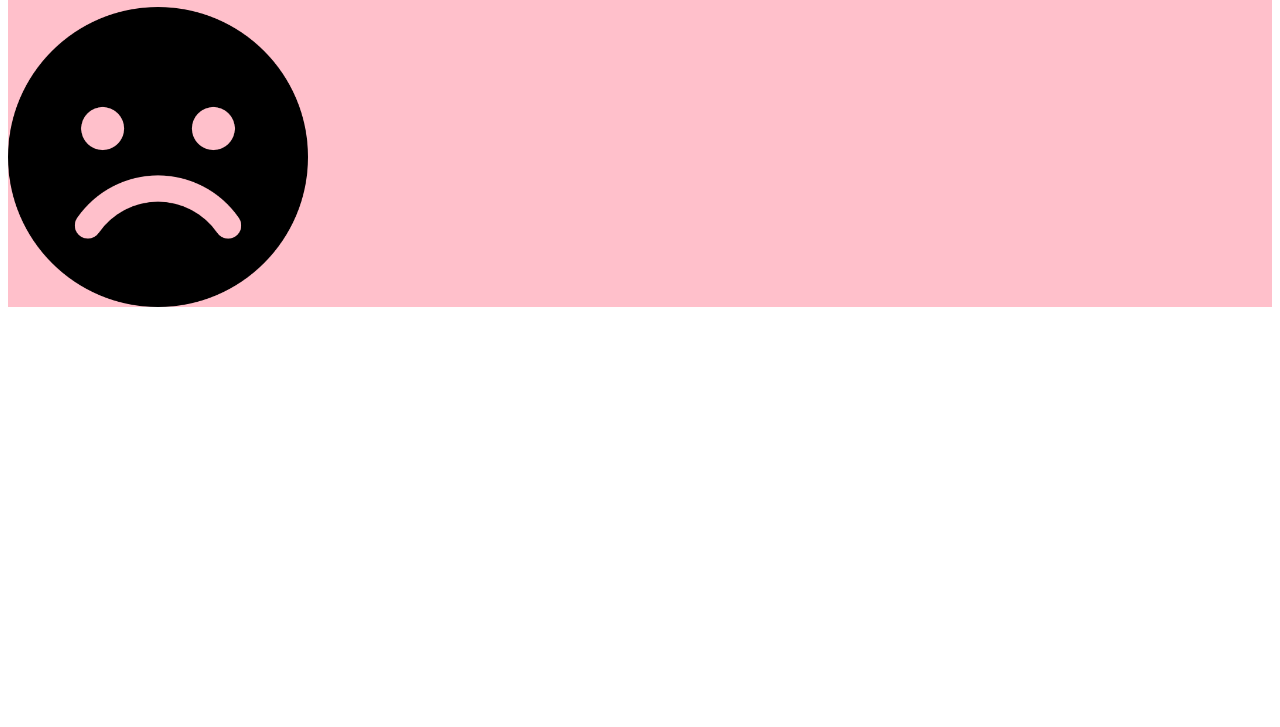
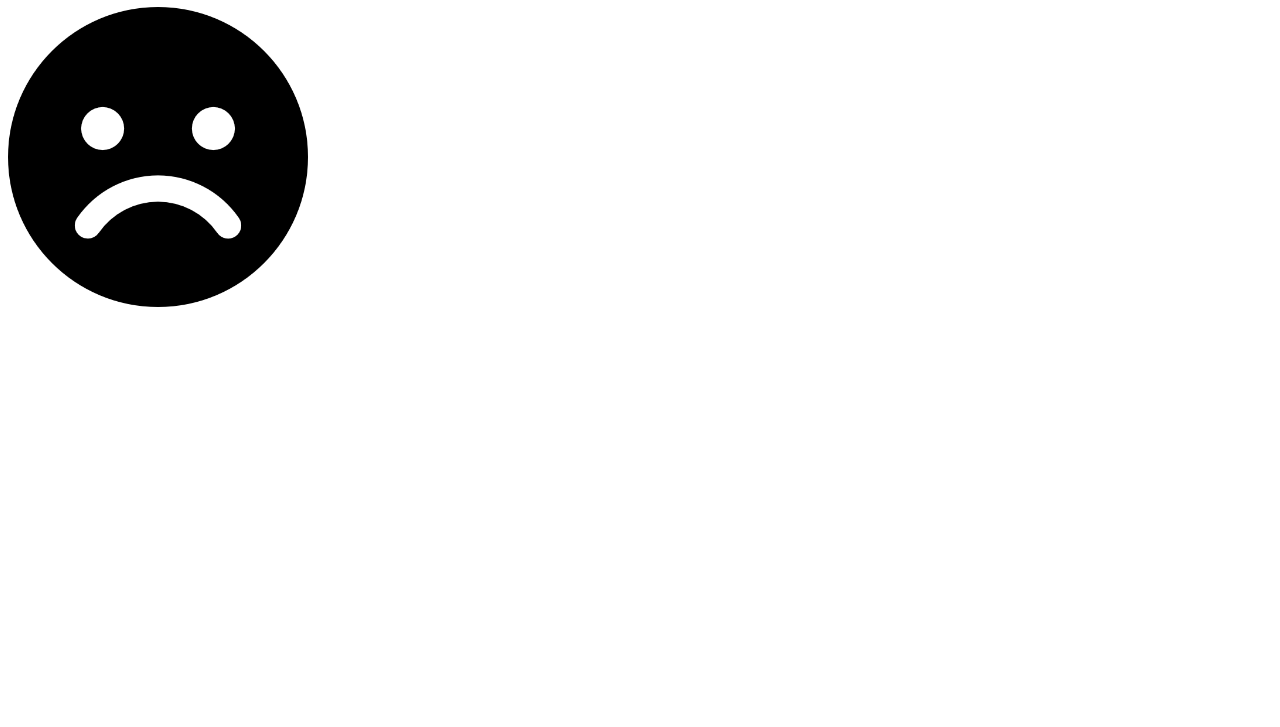
Before and after one commit to augustdolan/zarah-dot-biz, a Gatsby site: page / in a window 1280 px wide. Shown: the part 73-800 px from the top of the page. Built offline with nearby package versions, Linux system fonts and the light colour scheme; Gatsby itself is replaced by a stand-in of ours.

Commit message:
Remove bg color

```diff
--- a/src/pages/index.js
+++ b/src/pages/index.js
@@ -3,7 +3,7 @@ import Image from "../components/image"
 
 export default function Home() {
   return (
-    <div style={{ backgroundColor : `pink` }}>
+    <div>
       <h1>WELCOME TO HELL</h1>
       <div style={{ maxWidth: `300px`, marginBottom: `1.45rem` }}>
         <Image />
```
